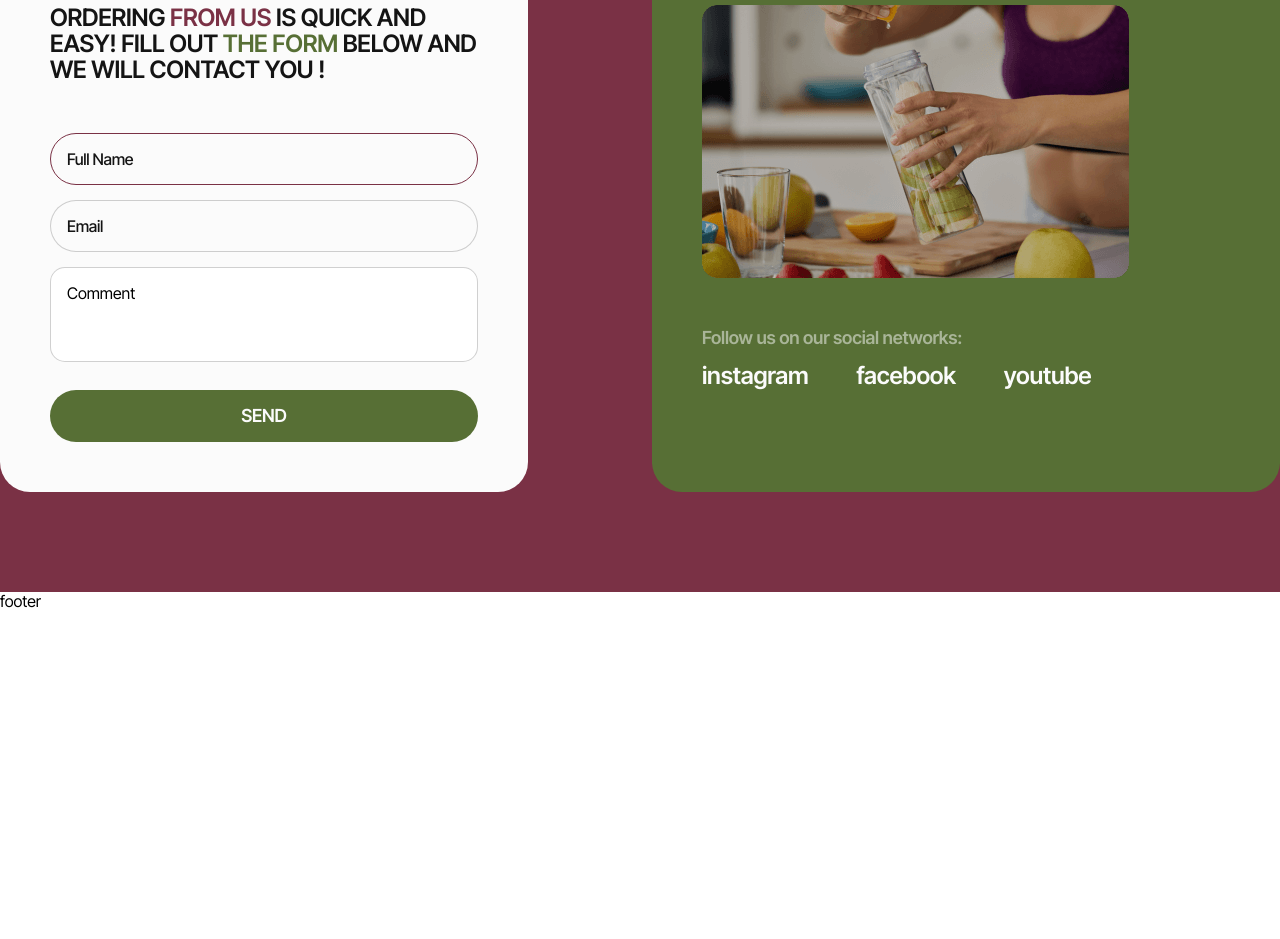
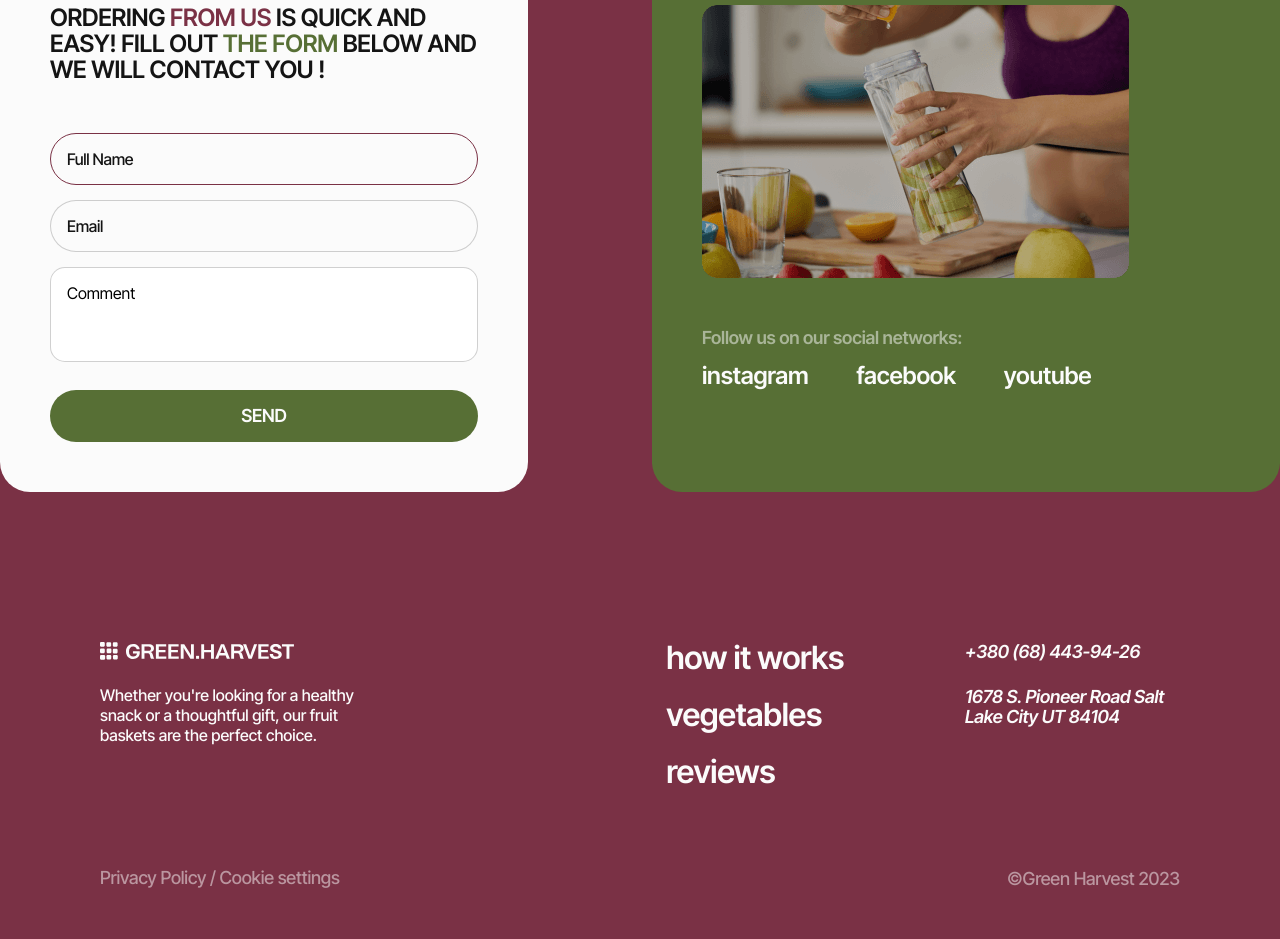
Before and after one commit to GoitStudentsWorks/html-css_112_CollyWolly9798, a website built with Vite: page src/index.html in a window 1280 px wide. Shown: the part 3372-4311 px from the top of the page. Before the commit the page ends 3983 px from the top, so only its background shows below. Built offline with nearby package versions, Linux system fonts and the light colour scheme; files whose address does not match are found by name.

Commit message:
markup and stylize footer section

```diff
--- a/src/css/footer.css
+++ b/src/css/footer.css
@@ -1 +1,196 @@
 /* footer */
+.footer-container
+{
+    padding-top: 40px;
+    padding-bottom: 40px;
+}
+
+.footer-content-wrapper
+{
+    display: flex;
+    flex-direction: column;
+    gap: 40px;
+    margin-bottom: 80px;
+}
+
+.section-footer
+{
+    background-color: #7a3145;
+}
+
+.footer-logo
+{
+    display: none;
+}
+
+.footer-logo-link
+{
+    display: block;
+    margin-bottom: 14px;
+}
+
+.footer-info
+{
+    max-width: 296px;
+    font-weight: 500;
+    font-size: 14px;
+    line-height: 1.29;
+    color: #fbfbfb;
+}
+
+.footer-links-wrapper
+{
+    display: flex;
+    flex-direction: column;
+    gap: 40px;
+}
+
+.footer-section-links
+{
+    display: flex;
+    flex-direction: column;
+    gap: 14px;
+}
+
+.footer-section-link
+{
+    font-weight: 600;
+    font-size: 28px;
+    line-height: 1;
+    letter-spacing: -0.01em;
+    color: #fbfbfb;
+}
+
+.footer-contacts-tel
+{
+    display: block;
+    margin-bottom: 14px;
+}
+
+.footer-contacts-tel, .footer-contacts-address
+{
+    font-weight: 600;
+    font-size: 14px;
+    line-height: 1.29;
+    letter-spacing: -0.01em;
+    color: #fbfbfb;
+}
+
+.footer-contacts-address
+{
+    max-width: 179px;
+}
+
+.footer-copyright-content
+{
+    display: flex;
+    justify-content: space-between;
+}
+
+.footer-copyright-content, .footer-privacy-link
+{
+    font-weight: 500;
+    font-size: 12px;
+    line-height: 1.33;
+    letter-spacing: -0.01em;
+    color: rgba(251, 251, 251, 0.5);
+}
+
+.footer-copyright-label
+{
+    line-height: 1.17;
+}
+
+@media screen and (min-width: 768px)
+{
+    .footer-container
+    {
+        padding-top: 32px;
+        padding-bottom: 32px;
+    }
+    .footer-logo-mobile
+    {
+        display: none;
+    }
+
+    .footer-logo
+    {
+        display: block;
+    }
+
+    .footer-logo-link
+    {
+        margin-bottom: 25px;
+    }
+
+    .footer-info
+    {
+        max-width: 265px;
+        font-size: 16px;
+        line-height: 1.25;
+    }
+
+    .footer-content-wrapper
+    {
+        width: 704px;
+        flex-direction: row;
+        justify-content: space-between;
+        align-items: flex-start;
+    }
+
+    .footer-section-links
+    {
+        gap: 25px;
+    }
+
+    .footer-section-link
+    {
+        font-size: 32px;
+    }
+
+    .footer-links-wrapper
+    {
+        gap: 64px;
+    }
+
+    .footer-contacts-tel
+    {
+        margin-bottom: 25px;
+    }
+
+    .footer-contacts-tel, .footer-contacts-address
+    {
+        line-height: 1.11;
+        font-size: 18px;
+    }
+
+    .footer-contacts-address
+    {
+        max-width: 215px;
+    }
+
+    .footer-copyright-content, .footer-privacy-link
+    {
+        line-height: 1.11;
+        font-size: 18px;
+    }
+}
+
+@media screen and (min-width: 1280px)
+{
+    .footer-content-wrapper
+    {
+        width: 1080px;
+    }
+    .footer-container
+    {
+        padding-top: 50px;
+        padding-bottom: 50px;
+    }
+
+    .footer-links-wrapper
+    {
+        flex-direction: row;
+        gap: 121px;
+    }
+}
--- a/src/partials/footer.html
+++ b/src/partials/footer.html
@@ -1 +1,48 @@
-<footer>footer</footer>
+<footer class="section-footer" id="footer">
+  <div class="container footer-container">
+    <div class="footer-content-wrapper">
+      <div class="footer-info-wrapper">
+        <a class="footer-logo-link" href="">
+          <svg class="footer-logo-mobile" height="16" width="168">
+            <use href="/img/icons.svg#icon-logo-mobile"></use>
+          </svg>
+          <svg class="footer-logo" height="18" width="194">
+            <use href="/img/icons.svg#icon-logo"></use>
+          </svg>
+        </a>
+        <p class="footer-info">
+          Whether you're looking for a healthy snack or a thoughtful gift, our
+          fruit baskets are the perfect choice.
+        </p>
+      </div>
+      <div class="footer-links-wrapper">
+        <ul class="footer-section-links">
+          <li class="footer-section-link">
+            <a href="#howitworks">how it works</a>
+          </li>
+          <li class="footer-section-link">
+            <a href="#vegetables">vegetables</a>
+          </li>
+          <li class="footer-section-link">
+            <a href="#reviews">reviews</a>
+          </li>
+        </ul>
+        <address class="footer-contacts">
+          <a href="tel:+380684439426" class="footer-contacts-tel">
+            +380 (68) 443-94-26
+          </a>
+          <p class="footer-contacts-address">
+            1678 S. Pioneer Road Salt Lake City UT 84104
+          </p>
+        </address>
+      </div>
+    </div>
+    <div class="footer-copyright-content">
+      <p class="footer-privacy">
+        <a class="footer-privacy-link" href="">Privacy Policy</a> /
+        <a class="footer-privacy-link" href="">Cookie settings</a>
+      </p>
+      <p class="footer-copyright-label">©Green Harvest 2023</p>
+    </div>
+  </div>
+</footer>
```
